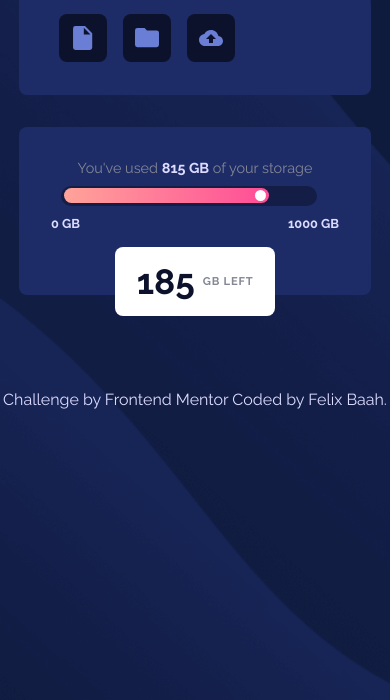
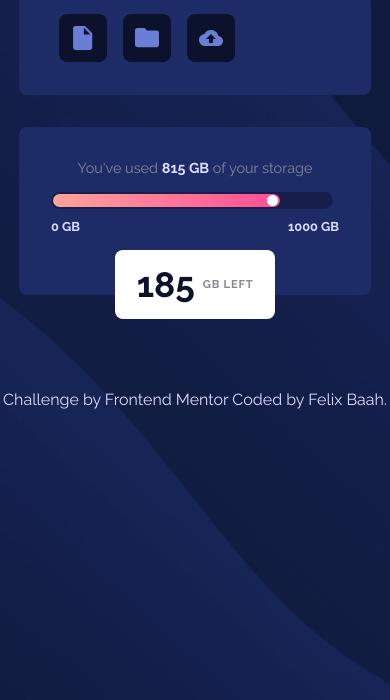
Before and after one commit to Felix221123/fylo-storage-component, a plain HTML site: page index.html in a window 390 px wide. Shown: the part 144-844 px from the top of the page. Drawn offline with Linux system fonts and the light colour scheme.

Commit message:
made a new progress bar as a meter

```diff
--- a/index.html
+++ b/index.html
@@ -42,9 +42,14 @@
           </div>
 
           <div class="data-reading">
-            <div class="meter-box">
-              <meter id="internet-data" min="o" value="815" max="1000"> at 815/1000</meter>
-              <div class="indicator-ball"></div>
+            <div class="meter-bar">
+              <!-- since the meter bar is not working due to the webkit-meter-bar not working on safari and chrome, the use of divs will be used -->
+              <div class="meter">
+                <div class="progress-bar">
+                  <div class="indicator-ball"></div>
+                </div>
+              </div>
+              <!-- <meter id="internet-data" min="0" value="815" max="1000"> at 815/1000</meter> -->
             </div>
             <div class="data-start-and-end">
               <p>0 GB</p>
--- a/media-screen-styles.css
+++ b/media-screen-styles.css
@@ -36,12 +36,7 @@
         height: 10.5em;
     }
 
-    .indicator-ball{
-        width: 0.7em;
-        height: 0.7em;
-        top: 0.005em;
-        left: -4.55em;
-    }
+
     .floating-comment-section{
         border-radius: 0.5em;
         top:1em;
@@ -83,21 +78,6 @@
         place-content: center;
     }
 
-    meter{
-        display: flex;
-        justify-content: center;
-        align-items: center;
-        width: 16em;
-        /* background-color: red; */
-        margin: 0rem auto;
-
-    }
-    .indicator-ball{
-        width: 0.7em;
-        height: 0.7em;
-        top: 0.005rem;
-        left: -4.55rem;
-    }
 
     .data-remaining-block{
         margin-top: 0;
@@ -113,17 +93,3 @@
         display: none;
     }
 }
-
-@media (min-width:960px) and (max-width:1100px){
-    .indicator-ball{
-        left: -6.35rem;
-        width:2rem;
-    }
-}
-
-@media (min-width:1100px) and (max-width:1440px){
-    .indicator-ball{
-        left: -6.2rem;
-        width:2rem;
-    }
-}
--- a/styles.css
+++ b/styles.css
@@ -121,42 +121,46 @@ h2{
 
 }
 
-.meter-box{
-    width: 100%;
+.meter-bar{
+    width: 98%;
     display: flex;
     justify-content: center;
     place-items: center;
 }
 
-meter{
-    margin: 0.1rem auto;
+.meter{
+    margin-left: auto;
+    margin-right: auto;
+    margin-top: 1rem;
+    margin-bottom: 0.6rem;
     width: 100vw;
-    height: 2.5rem;
-}
-
-meter::-webkit-meter-bar{
-    background-color:hsla(228, 57%, 14%, 0.7);
+    height: 1.1rem;
     padding: 0.15rem;
     border-radius: 1rem;
     border: none;
+    background-color:hsla(228, 57%, 14%, 0.6);
 }
 
-meter::-webkit-meter-optimum-value{
-    --border-color:white;
+.progress-bar{
+    width:81.5%;
+    height: 100%;
     border-radius:1rem ;
     background: var(--data-remaining-gradient-color);
+    display:flex;
+    justify-content: flex-end;
+    align-items:center ;
 
 }
+
 
 .indicator-ball{
     --indicator-size:1rem;
     content:"";
     position: relative;
-    width: 2.3rem;
+    margin-right: 0.1rem;
+    width: 0.7rem;
     height: 0.7rem;
     background: white;
-    top: 0.005rem;
-    left: -6.2rem;
     border-radius: 50%;
 
 }
```
Also changed, not shown: 1 other file.
